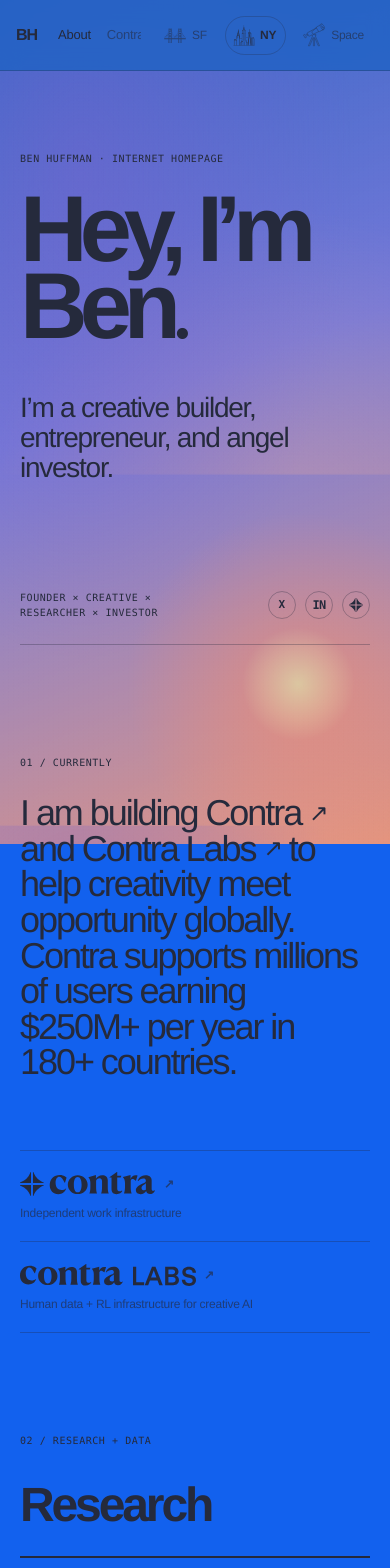
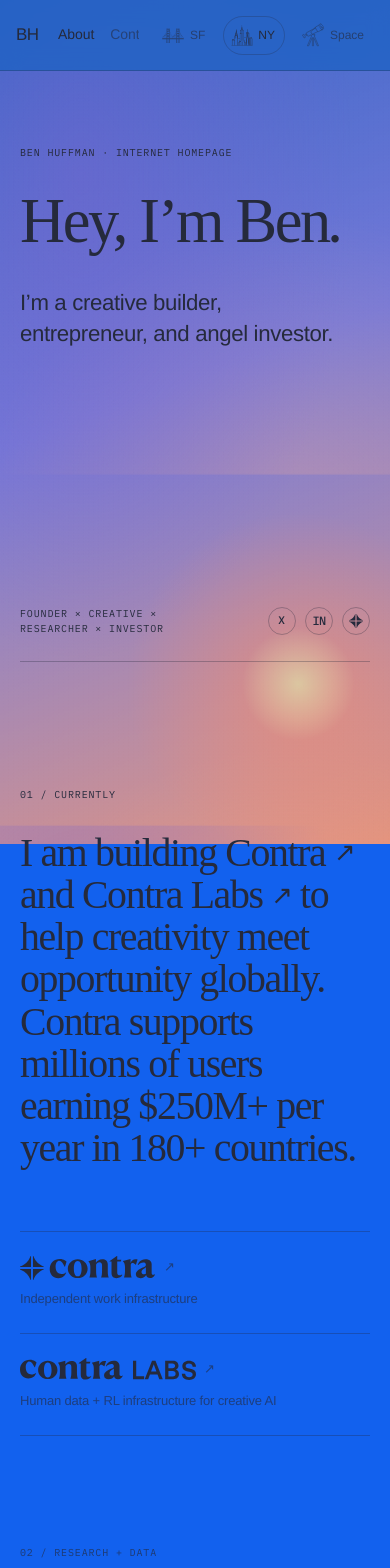
Before and after one commit to ben9885/get-ben.com, a Next.js app: page / in a window 390 px wide. Shown: the top 1568 px of the page. Built offline with nearby package versions, Linux system fonts and the light colour scheme; no server answers.

Commit message:
Refine editorial typography system

```diff
--- a/app/globals.css
+++ b/app/globals.css
@@ -1,30 +1,43 @@
 @import "tailwindcss";
 
-:root { --ink:#30354a; --line:rgba(48,53,74,.34); --nav-bg:oklch(51% .21 253 / .9); --pale:rgba(255,255,255,.18); --gutter:clamp(20px,4vw,64px); --page-progress:0; }
+:root {
+  --ink:#30354a; --line:rgba(48,53,74,.34); --nav-bg:oklch(51% .21 253 / .9); --pale:rgba(255,255,255,.18); --gutter:clamp(20px,4vw,64px); --page-progress:0;
+  --font-serif:"Newsreader Variable","Iowan Old Style",Baskerville,"Times New Roman",serif;
+  --font-sans:"Instrument Sans Variable","Helvetica Neue",Helvetica,Arial,sans-serif;
+  --font-mono:"IBM Plex Mono","SFMono-Regular",Consolas,monospace;
+  --type-display:clamp(4rem,7.5vw,7.25rem);
+  --type-section:clamp(2.75rem,5vw,4.5rem);
+  --type-intro:clamp(1.35rem,2.25vw,1.85rem);
+  --type-title:clamp(1.25rem,2vw,1.65rem);
+  --type-body:clamp(1.0625rem,1.3vw,1.1875rem);
+  --type-meta:clamp(.625rem,.72vw,.72rem);
+  --leading-display:.94; --leading-body:1.55;
+  --tracking-display:-.038em; --tracking-body:-.01em; --tracking-meta:.085em;
+}
 * { box-sizing:border-box; }
 html { scroll-behavior:smooth; background:#1261ee; }
-body { margin:0; min-height:100vh; background:transparent; color:var(--ink); font-family:"General Sans","Helvetica Neue",Arial,sans-serif; font-size:16px; letter-spacing:-.015em; transition:color .8s ease; }
+body { margin:0; min-height:100vh; background:transparent; color:var(--ink); font-family:var(--font-sans); font-size:17px; line-height:var(--leading-body); letter-spacing:var(--tracking-body); font-weight:400; font-kerning:normal; font-optical-sizing:auto; font-synthesis:none; transition:color .8s ease; }
 a { color:inherit; text-decoration:none; }
 button { color:inherit; font:inherit; }
-.mono { font-family:"Roboto Mono","SFMono-Regular",Consolas,monospace; text-transform:uppercase; letter-spacing:.055em; font-size:10px; }
-.serif { font-family:"Iowan Old Style","Times New Roman",serif; font-style:italic; font-weight:400; }
+.mono { font-family:var(--font-mono); text-transform:uppercase; letter-spacing:var(--tracking-meta); font-size:var(--type-meta); font-weight:400; font-variant-numeric:tabular-nums; }
+.serif { font-family:var(--font-serif); font-style:italic; font-weight:400; }
 .nav-wrap { position:sticky; top:0; z-index:20; padding:14px var(--gutter); background:color-mix(in srgb,var(--nav-bg) 92%,transparent); backdrop-filter:blur(10px); border-bottom:1px solid var(--line); transition:background 1s ease,border-color 1s ease; }
 .nav-wrap::after { content:""; position:absolute; left:0; right:0; bottom:-1px; height:1px; background:var(--ink); transform:scaleX(var(--page-progress)); transform-origin:left center; will-change:transform; }
 nav { max-width:1120px; margin:auto; display:flex; align-items:center; gap:28px; min-width:0; }
-.monogram { font-weight:750; letter-spacing:-.06em; width:28px; flex:0 0 auto; }
+.monogram { font-weight:500; letter-spacing:-.035em; width:28px; flex:0 0 auto; }
 .nav-links { display:flex; gap:clamp(16px,2.4vw,32px); overflow-x:auto; scrollbar-width:none; flex:1; padding:4px 0; }
 .nav-links::-webkit-scrollbar { display:none; }
-.nav-links a { position:relative; white-space:nowrap; font-size:13px; opacity:.56; transition:opacity .18s ease; }
+.nav-links a { position:relative; white-space:nowrap; font-size:14px; font-weight:400; letter-spacing:-.005em; opacity:.56; transition:opacity .18s ease; }
 .nav-links a::after { content:""; position:absolute; left:0; right:100%; bottom:-5px; height:1px; background:var(--ink); transition:right .2s ease; }
 .nav-links a:hover,.nav-links a.active { opacity:1; }
 .nav-links a.active::after { right:0; }
-.environment { position:relative; font-size:13px; display:flex; align-items:center; white-space:nowrap; }
+.environment { position:relative; font-size:13px; letter-spacing:0; display:flex; align-items:center; white-space:nowrap; }
 .city-switch { display:flex; align-items:center; gap:clamp(12px,1.7vw,24px); }
-.city-switch button { appearance:none; min-height:38px; border:1px solid transparent; border-radius:999px; padding:8px 12px 8px 9px; background:transparent; display:flex; align-items:center; gap:7px; cursor:pointer; opacity:.62; font-weight:520; transition:opacity .18s ease,border-color .18s ease,transform .18s ease; }
+.city-switch button { appearance:none; min-height:38px; border:1px solid transparent; border-radius:999px; padding:8px 12px 8px 9px; background:transparent; display:flex; align-items:center; gap:7px; cursor:pointer; opacity:.62; font-weight:400; transition:opacity .18s ease,border-color .18s ease,transform .18s ease; }
 .city-switch button:hover { opacity:1; transform:translateY(-1px); }
 .city-switch button:focus-visible { opacity:1; outline:1px solid currentColor; outline-offset:2px; }
 .city-switch button:active { transform:translateY(1px) scale(.98); }
-.city-switch button.selected { opacity:1; border-color:color-mix(in srgb,var(--ink) 26%,transparent); font-weight:650; }
+.city-switch button.selected { opacity:1; border-color:color-mix(in srgb,var(--ink) 26%,transparent); font-weight:500; }
 .city-switch .space-option { min-height:38px; padding:8px 12px 8px 9px; justify-content:center; }
 .telescope-icon { width:24px; height:24px; display:block; fill:none; stroke:currentColor; stroke-width:2.35; stroke-linecap:round; stroke-linejoin:round; }
 .city-glyph { display:block; flex:0 0 auto; background:currentColor; -webkit-mask-position:center; mask-position:center; -webkit-mask-repeat:no-repeat; mask-repeat:no-repeat; -webkit-mask-size:contain; mask-size:contain; transition:transform .35s cubic-bezier(.16,1,.3,1); }
@@ -57,51 +70,51 @@
 @keyframes atmosphere-in { from{opacity:0} to{opacity:1} }
 @keyframes atmosphere-out { from{opacity:1} to{opacity:0} }
 main,footer { max-width:1120px; margin:auto; padding-left:var(--gutter); padding-right:var(--gutter); }
-section { scroll-margin-top:70px; padding:clamp(100px,14vw,190px) 0 0; }
-.hero { padding-top:clamp(80px,10vw,125px); min-height:72vh; display:flex; flex-direction:column; justify-content:flex-start; }
-.eyebrow,.section-label { margin:0 0 25px; }
-h1 { max-width:1000px; margin:0; padding-bottom:.12em; font-size:clamp(64px,12vw,164px); line-height:.82; letter-spacing:-.085em; font-weight:690; }
-.dek { max-width:650px; margin:36px 0 0; font-size:clamp(23px,3.2vw,42px); line-height:1.08; letter-spacing:-.045em; }
+section { scroll-margin-top:70px; padding:clamp(140px,18vw,230px) 0 0; }
+.hero { padding-top:clamp(92px,11vw,140px); min-height:76vh; display:flex; flex-direction:column; justify-content:flex-start; }
+.eyebrow,.section-label { margin:0 0 30px; opacity:.7; }
+h1 { max-width:920px; margin:0; padding-bottom:.14em; font-family:var(--font-serif); font-size:var(--type-display); line-height:var(--leading-display); letter-spacing:var(--tracking-display); font-weight:400; text-wrap:balance; }
+.dek { max-width:720px; margin:38px 0 0; font-size:var(--type-intro); line-height:1.36; letter-spacing:-.016em; font-weight:400; text-wrap:pretty; }
 .hero-socials { display:flex; align-items:center; gap:9px; margin-top:22px; }
-.hero-socials a { width:28px; height:28px; display:grid; place-items:center; border:1px solid var(--line); border-radius:50%; font-size:11px; font-weight:650; transition:background .18s ease,color .18s ease,transform .18s ease; }
+.hero-socials a { width:28px; height:28px; display:grid; place-items:center; border:1px solid var(--line); border-radius:50%; font-size:11px; font-weight:500; transition:background .18s ease,color .18s ease,transform .18s ease; }
 .hero-socials a:hover { background:var(--ink); color:#fff; transform:translateY(-2px); }
 .hero-socials .linkedin-icon { font-size:12px; letter-spacing:-.06em; }
 .hero-socials .contra-icon { width:14px; height:14px; display:block; }
-.hero-notes { margin-top:auto; padding:40px 0 24px; border-bottom:1px solid var(--line); display:flex; align-items:center; justify-content:space-between; gap:24px; }
+.hero-notes { margin-top:auto; padding:42px 0 25px; border-bottom:1px solid var(--line); display:flex; align-items:center; justify-content:space-between; gap:24px; opacity:.74; }
 .hero-notes .hero-socials { margin-top:0; margin-left:auto; flex:0 0 auto; }
-.statement { padding-top:clamp(110px,16vw,210px); }
-.large-copy { font-size:clamp(36px,5.5vw,75px); line-height:.99; letter-spacing:-.057em; margin:0; max-width:1080px; }
+.statement { padding-top:clamp(160px,20vw,250px); }
+.large-copy { font-family:var(--font-serif); font-size:clamp(2.5rem,5.1vw,4.5rem); line-height:1.04; letter-spacing:-.036em; font-weight:400; margin:0; max-width:1050px; text-wrap:pretty; }
 .brand-inline { display:inline-flex; align-items:baseline; gap:.08em; white-space:nowrap; vertical-align:.04em; }
 .brand-logo { display:inline-block; width:auto; color:currentColor; overflow:visible; }
 .brand-inline .contra-logo { height:.56em; }
 .brand-inline .labs-logo { height:.55em; }
 .brand-inline .arrow { margin-left:.02em; }
-.external { display:inline; background-image:linear-gradient(var(--ink),var(--ink)); background-size:0 1px; background-repeat:no-repeat; background-position:0 100%; transition:background-size .2s ease,opacity .2s ease; }
+.external { display:inline; background-image:linear-gradient(var(--ink),var(--ink)); background-size:0 1px; background-repeat:no-repeat; background-position:0 100%; transition:background-size .18s ease,opacity .18s ease; }
 .external:hover { background-size:100% 1px; opacity:.72; }
 .arrow { display:inline-block; font-size:.65em; transition:transform .18s ease; vertical-align:.18em; }
 a:hover .arrow { transform:translate(3px,-3px); }
-.link-pair { margin-top:70px; border-top:1px solid var(--line); display:grid; grid-template-columns:1fr 1fr; }
-.link-pair a { padding:19px 0; display:flex; flex-direction:column; gap:7px; border-bottom:1px solid var(--line); transition:padding-left .18s ease; }
-.link-pair strong { min-height:27px; display:flex; align-items:center; gap:8px; }
+.link-pair { margin-top:88px; border-top:1px solid var(--line); display:grid; grid-template-columns:1fr 1fr; }
+.link-pair a { padding:22px 0 24px; display:flex; flex-direction:column; gap:9px; border-bottom:1px solid var(--line); transition:padding-left .18s ease; }
+.link-pair strong { min-height:27px; display:flex; align-items:center; gap:8px; font-weight:500; }
 .link-pair .contra-logo { height:24px; }
 .link-pair .labs-logo { height:22px; }
 .link-pair a:first-child { border-right:1px solid var(--line); }
 .link-pair a:last-child { padding-left:24px; }
 .link-pair a:hover { padding-left:8px; }
 .link-pair a:last-child:hover { padding-left:32px; }
-.link-pair span { font-size:12px; opacity:.65; }
-.section-head { display:grid; grid-template-columns:1fr 2fr; align-items:start; padding-bottom:32px; border-bottom:1px solid var(--ink); }
-.section-head h2 { margin:0; font-size:clamp(48px,7.5vw,100px); line-height:.8; letter-spacing:-.065em; font-weight:650; }
-.subhead { display:grid; grid-template-columns:1fr 2fr; padding:30px 0 64px; }
-.subhead h3 { margin:0; font-size:20px; }
-.subhead p { margin:0; max-width:390px; line-height:1.4; }
+.link-pair span { font-size:13px; line-height:1.45; opacity:.62; }
+.section-head { display:grid; grid-template-columns:1fr 2fr; align-items:start; padding-bottom:42px; border-bottom:1px solid var(--ink); }
+.section-head h2 { margin:0; font-family:var(--font-serif); font-size:var(--type-section); line-height:1; letter-spacing:-.03em; font-weight:400; text-wrap:balance; }
+.subhead { display:grid; grid-template-columns:1fr 2fr; padding:42px 0 82px; }
+.subhead h3 { margin:0; font-family:var(--font-serif); font-size:clamp(1.35rem,2vw,1.7rem); line-height:1.15; letter-spacing:-.02em; font-style:italic; font-weight:400; }
+.subhead p { margin:0; max-width:430px; font-size:var(--type-body); line-height:var(--leading-body); letter-spacing:var(--tracking-body); text-wrap:pretty; }
 .project { position:relative; border-top:1px solid var(--line); transition:background-color .45s cubic-bezier(.22,1,.36,1); }
 .project::before { content:""; position:absolute; inset:0; pointer-events:none; background:linear-gradient(90deg,color-mix(in srgb,var(--ink) 8%,transparent),transparent 72%); opacity:0; transform:scaleX(.3); transform-origin:left; transition:opacity .35s ease,transform .65s cubic-bezier(.16,1,.3,1); }
 .project:hover::before,.project.is-open::before { opacity:1; transform:scaleX(1); }
 .project:last-child { border-bottom:1px solid var(--line); }
-.project-row { position:relative; appearance:none; background:none; border:0; width:100%; display:grid; grid-template-columns:64px 1fr 110px 24px; text-align:left; align-items:center; min-height:67px; padding:0; cursor:pointer; transition:transform .2s cubic-bezier(.22,1,.36,1); }
+.project-row { position:relative; appearance:none; background:none; border:0; width:100%; display:grid; grid-template-columns:72px 1fr 120px 24px; text-align:left; align-items:center; min-height:78px; padding:0; cursor:pointer; transition:transform .2s cubic-bezier(.22,1,.36,1); }
 .project-row:active { transform:scale(.993); }
-.project-title { font-size:clamp(18px,2.2vw,27px); letter-spacing:-.03em; transition:padding .18s ease; }
+.project-title { font-size:var(--type-title); line-height:1.2; letter-spacing:-.018em; font-weight:400; transition:padding .18s ease; }
 .project-row:hover .project-title { padding-left:8px; }
 .toggle { font-size:20px; text-align:right; font-weight:300; transition:transform .5s cubic-bezier(.16,1,.3,1); }
 .is-open .toggle { transform:rotate(180deg); }
@@ -111,16 +124,17 @@
 .is-open .video { clip-path:inset(0); transform:none; opacity:1; }
 .video iframe { width:100%; height:100%; border:0; display:block; }
 .index-head,.index-row { display:grid; grid-template-columns:1fr 180px 90px; gap:20px; align-items:center; }
-.index-head { padding:17px 0 12px; border-bottom:1px solid var(--ink); opacity:.65; }
-.index-row { min-height:67px; border-bottom:1px solid var(--line); font-size:17px; }
-.index-row > span:first-child { font-size:clamp(18px,2.2vw,27px); letter-spacing:-.03em; transition:padding .18s ease; }
+.index-head { padding:20px 0 13px; border-bottom:1px solid var(--ink); opacity:.58; }
+.index-row { min-height:76px; border-bottom:1px solid var(--line); font-size:var(--type-meta); letter-spacing:var(--tracking-meta); text-transform:uppercase; opacity:.72; }
+.index-row > span:first-child { font-family:var(--font-sans); font-size:clamp(1.2rem,1.8vw,1.45rem); letter-spacing:-.016em; text-transform:none; opacity:1; transition:padding .18s ease; }
 .index-row:hover > span:first-child { padding-left:8px; }
 .research-list { border-top:1px solid var(--ink); }
-.research-row { display:grid; grid-template-columns:65px 1fr 190px; gap:20px; align-items:center; min-height:67px; border-bottom:1px solid var(--line); }
-.research-row strong { font-size:clamp(18px,2.2vw,27px); line-height:1.15; letter-spacing:-.03em; max-width:780px; font-weight:400; transition:padding .18s ease; }
+.research-row { display:grid; grid-template-columns:72px 1fr 210px; gap:24px; align-items:center; min-height:96px; padding:18px 0; border-bottom:1px solid var(--line); }
+.research-row > .mono { opacity:.58; }
+.research-row strong { font-size:clamp(1.35rem,2.3vw,1.85rem); line-height:1.2; letter-spacing:-.02em; max-width:760px; font-weight:400; text-wrap:pretty; transition:padding .18s ease; }
 .research-row:hover strong { padding-left:8px; }
-.research-meta { display:flex; flex-direction:column; align-items:flex-end; gap:5px; text-align:right; }
-.research-stats { font-size:10px; opacity:.55; letter-spacing:.02em; }
+.research-meta { display:flex; flex-direction:column; align-items:flex-end; gap:7px; text-align:right; opacity:.65; }
+.research-stats { font-size:10px; opacity:.72; letter-spacing:.055em; }
 .contact { padding-bottom:clamp(120px,16vw,210px); }
 .socials { display:grid; grid-template-columns:repeat(3,1fr); border-bottom:1px solid var(--line); }
 .socials a { min-height:145px; padding:25px 20px 25px 0; display:flex; flex-direction:column; justify-content:space-between; border-right:1px solid var(--line); transition:padding-left .18s ease; }
@@ -128,10 +142,11 @@
 .socials a:nth-child(2) { padding-left:20px; }
 .socials a:hover { padding-left:8px; }
 .socials a:nth-child(2):hover,.socials a:last-child:hover { padding-left:28px; }
-.socials strong { font-size:clamp(27px,3.4vw,43px); font-weight:550; }
-.socials span { font-size:12px; opacity:.65; }
+.socials strong { font-size:clamp(1.65rem,3vw,2.35rem); letter-spacing:-.025em; font-weight:400; }
+.socials span { font-family:var(--font-mono); font-size:10px; letter-spacing:.055em; opacity:.62; }
 footer { border-top:1px solid var(--ink); min-height:155px; display:grid; grid-template-columns:1fr 1fr auto; align-items:center; gap:20px; }
-footer a { font-size:12px; }
+footer strong { font-family:var(--font-serif); font-size:1.25rem; font-weight:400; }
+footer a { font-size:13px; }
 .motion-ready .motion-item { opacity:0; transform:translate3d(0,30px,0); filter:blur(7px); clip-path:inset(0 0 14% 0); transition:opacity .8s cubic-bezier(.22,1,.36,1) var(--motion-delay,0ms),transform 1s cubic-bezier(.16,1,.3,1) var(--motion-delay,0ms),filter .8s ease var(--motion-delay,0ms),clip-path 1s cubic-bezier(.16,1,.3,1) var(--motion-delay,0ms); will-change:transform,opacity; }
 .motion-ready .motion-item.motion-row { transform:translate3d(0,18px,0); filter:none; clip-path:inset(0); transition-duration:.62s,.82s; }
 .motion-ready .motion-item.is-visible { opacity:1; transform:none; filter:none; clip-path:inset(0); }
@@ -140,6 +155,8 @@
 .motion-ready .motion-row.is-visible:nth-child(2n) { transition-delay:45ms; }
 .space-mode .motion-item.is-visible { text-shadow:0 0 28px rgba(130,177,255,.025); }
 @media (max-width:700px) {
+  :root { --type-display:clamp(3.25rem,16vw,5rem); --type-section:clamp(2.5rem,12vw,3rem); --type-intro:clamp(1.15rem,5.7vw,1.4rem); --type-title:clamp(1.2rem,5.6vw,1.42rem); --type-body:1.0625rem; --type-meta:.625rem; }
+  body { font-size:17px; }
   .nav-wrap { padding-left:16px; padding-right:16px; }
   nav { gap:14px; }
   .environment { font-size:12px; }
@@ -148,23 +165,33 @@
   .city-switch .space-option { padding-left:7px; padding-right:9px; }
   .weather-tip { right:0; }
   main,footer { padding-left:20px; padding-right:20px; }
-  .hero { min-height:68vh; }
-  h1 { font-size:clamp(66px,24vw,100px); max-width:95%; }
-  .dek { font-size:28px; }
+  section { padding-top:clamp(105px,28vw,145px); }
+  .hero { min-height:70vh; padding-top:clamp(74px,18vw,100px); }
+  h1 { max-width:98%; line-height:.95; letter-spacing:-.038em; }
+  .dek { max-width:95%; margin-top:28px; line-height:1.4; }
   .hero-notes { gap:14px; }
   .hero-notes > span { max-width:58%; line-height:1.5; }
+  .statement { padding-top:clamp(120px,32vw,165px); }
+  .large-copy { font-size:clamp(2.1rem,10.2vw,3rem); line-height:1.06; letter-spacing:-.034em; }
+  .link-pair { margin-top:62px; }
   .link-pair { grid-template-columns:1fr; }
   .link-pair a:first-child { border-right:0; }
   .link-pair a:last-child { padding-left:0; }
   .link-pair a:last-child:hover { padding-left:8px; }
-  .section-head,.subhead { grid-template-columns:1fr; gap:26px; }
+  .section-head,.subhead { grid-template-columns:1fr; gap:28px; }
+  .section-head { padding-bottom:30px; }
   .section-head .section-label { margin-bottom:12px; }
-  .project-row { grid-template-columns:38px 1fr 24px; gap:8px; min-height:72px; }
+  .section-head h2 { line-height:1; }
+  .subhead { padding:34px 0 58px; }
+  .subhead p { max-width:95%; }
+  .project-row { grid-template-columns:42px 1fr 24px; gap:10px; min-height:78px; }
   .project-row .date { grid-column:2; padding-bottom:14px; margin-top:-12px; }
   .toggle { grid-row:1; grid-column:3; }
   .index-head,.index-row { grid-template-columns:1fr 82px 48px; gap:10px; }
-  .index-row { font-size:14px; }
-  .research-row { grid-template-columns:38px 1fr; gap:10px; padding:14px 0; }
+  .index-row { min-height:72px; font-size:var(--type-meta); }
+  .index-row > span:first-child { font-size:1.2rem; }
+  .research-row { grid-template-columns:42px 1fr; gap:10px; min-height:0; padding:23px 0; }
+  .research-row strong { font-size:clamp(1.25rem,5.8vw,1.45rem); line-height:1.22; }
   .research-meta { grid-column:2; align-items:flex-start; text-align:left; padding-top:0; }
   .socials { grid-template-columns:1fr; }
   .socials a,.socials a:nth-child(2),.socials a:last-child { min-height:105px; border-right:0; border-bottom:1px solid var(--line); padding-left:0; }
--- a/app/layout.tsx
+++ b/app/layout.tsx
@@ -1,4 +1,9 @@
 import type { Metadata } from "next";
+import "@fontsource-variable/newsreader/wght.css";
+import "@fontsource-variable/newsreader/wght-italic.css";
+import "@fontsource-variable/instrument-sans/wght.css";
+import "@fontsource/ibm-plex-mono/400.css";
+import "@fontsource/ibm-plex-mono/500.css";
 import "./globals.css";
 
 export const metadata: Metadata = {
--- a/app/page.tsx
+++ b/app/page.tsx
@@ -143,7 +143,7 @@
 
       <section id="investments" className="reveal">
         <div className="section-head"><p className="section-label mono">03 / Angel portfolio</p><h2>Investments</h2></div>
-        <div className="index investments"><div className="index-head mono"><span>Company</span><span>Stage</span><span>Year</span></div>{investments.map(([name, href, stage, year]) => <div className="index-row" key={name}><span>{href ? <ExternalLink href={href}>{name}</ExternalLink> : name}</span><span>{stage}</span><span className="mono">{year}</span></div>)}</div>
+        <div className="index investments"><div className="index-head mono"><span>Company</span><span>Stage</span><span>Year</span></div>{investments.map(([name, href, stage, year]) => <div className="index-row" key={name}><span>{href ? <ExternalLink href={href}>{name}</ExternalLink> : name}</span><span className="mono">{stage}</span><span className="mono">{year}</span></div>)}</div>
       </section>
 
       <section id="projects" className="reveal">
--- a/package.json
+++ b/package.json
@@ -14,6 +14,9 @@
     "db:generate": "drizzle-kit generate"
   },
   "dependencies": {
+    "@fontsource-variable/instrument-sans": "^5.3.0",
+    "@fontsource-variable/newsreader": "^5.3.0",
+    "@fontsource/ibm-plex-mono": "^5.3.0",
     "drizzle-orm": "0.45.2",
     "next": "16.2.6",
     "react": "19.2.6",
```
Also changed, not shown: 1 other file (tests, documents, lock files or other folders).
